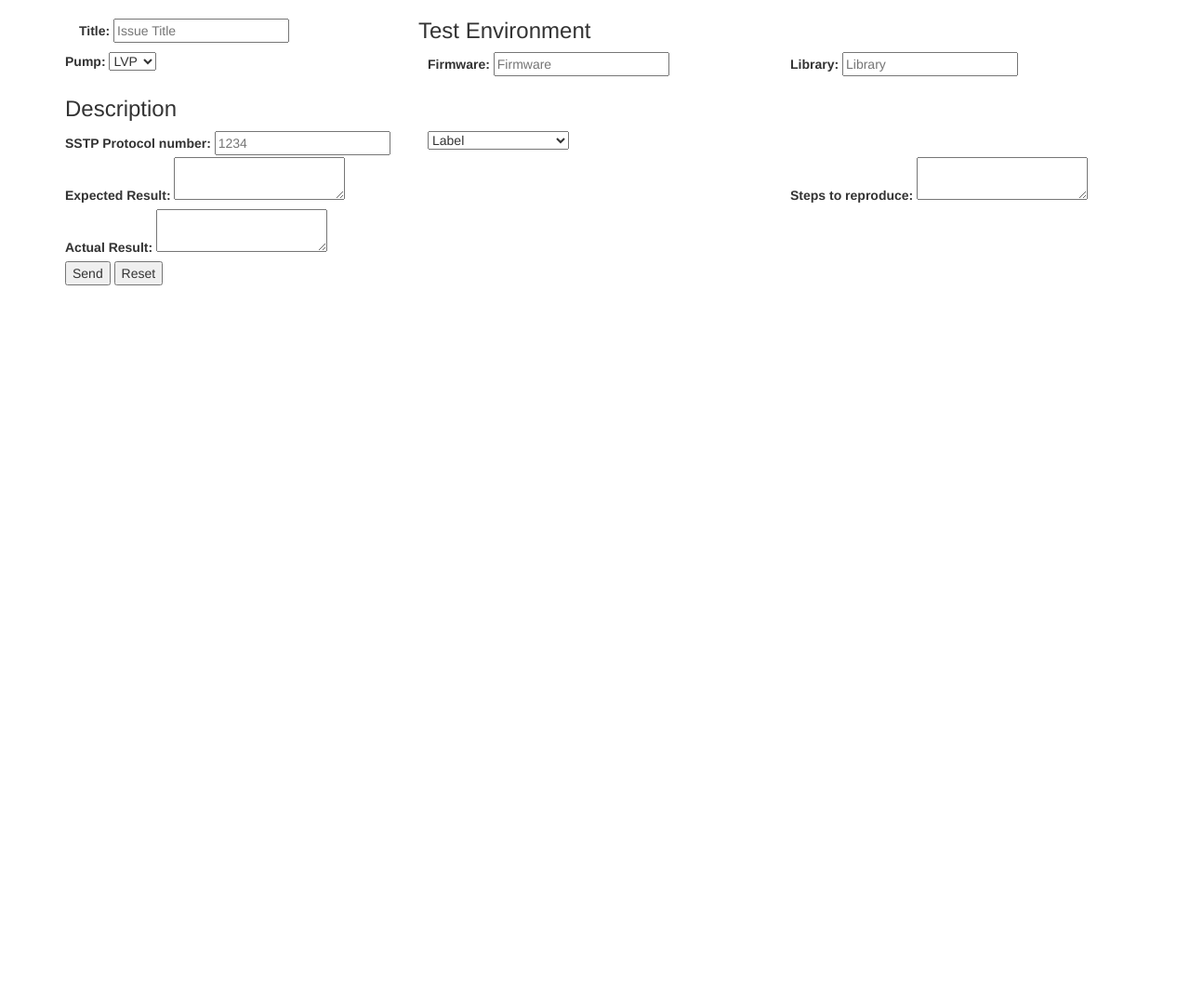
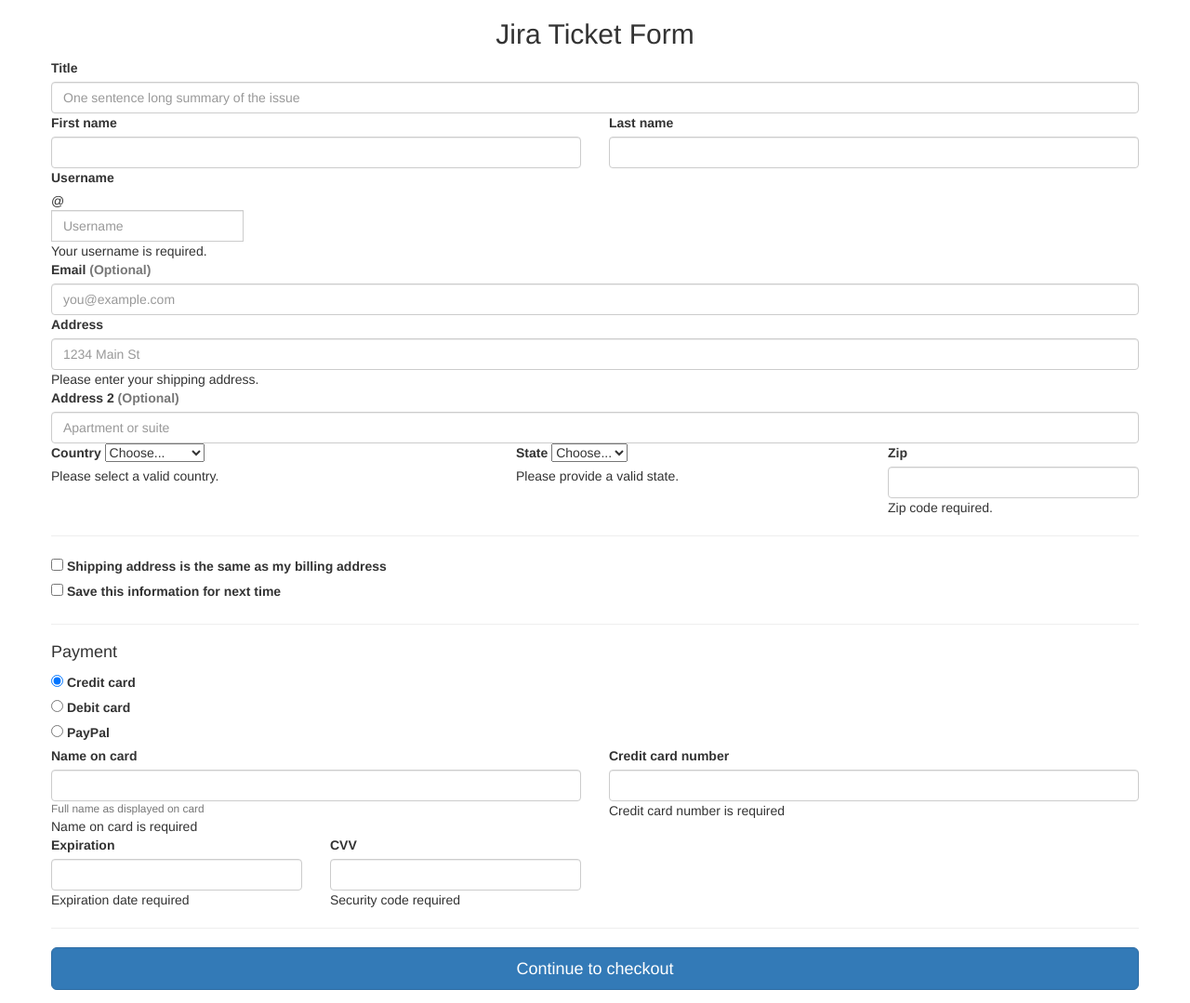
Before and after one commit to nguye205/Smiths-Jira-Ticket-Tool, a Flask app: page / in a window 1280 px wide. Shown: the whole page at 93% size. Before the commit the page ends 307 px from the top, so only its background shows below. Run offline with Flask 2, Linux system fonts and the light colour scheme; some libraries are stand-ins or nearby versions.

Commit message:
better bootstrap

```diff
--- a/static/css/style.css
+++ b/static/css/style.css
@@ -1,54 +1,5 @@
-body {
-  padding: 0;
-  margin: 0;
-  background: #379bde;
-  font-family: 'Open Sans', sans-serif !important;
+.form {
+  margin-left: auto;
+  margin-right: auto;
+  display: block;
 }
-
-.content {
-  padding: 50px 0;
-}
-
-.main {
-  width: 60%;
-  margin: auto;
-  background: #fff;
-  padding: 30px 30px;
-}
-
-.environment {}
-
-.description {}
-
-.primary-btn, .secondary-btn {
-  font-size: 14px;
-  padding: 8px 18px;
-}
-
-h1, h2, h3, h4, h5, h6 {
-  margin: 0;
-}
-
-h1 {
-  color: #fff;
-  font-size: 40px;
-  margin-top: 20px;
-  text-align: center;
-  letter-spacing: 1px;
-  font-family: 'Questrial', sans-serif;
-  text-transform: capitalize;
-}
-
-p {
-  margin: 0;
-}
-
-/*-- w3layouts --*/
-ul {
-  margin: 0;
-  padding: 0;
-}
-
-label {
-  margin: 0;
-}
--- a/templates/base.html
+++ b/templates/base.html
@@ -1,5 +1,16 @@
-{% extends "bootstrap/base.html" %}
+<html>
+<head>
+  <title>
+    Jira Ticket Tool
+  </title>
+  <meta name="viewport" content="width=device-width, initial-scale=1.0">
+  <!-- Bootstrap -->
+  <link href="//cdnjs.cloudflare.com/ajax/libs/twitter-bootstrap/3.3.7/css/bootstrap.min.css" rel="stylesheet">
+  <link href="/static/css/style.css" rel="stylesheet" type="text/css" media="all"/>
+</head>
+  <body data-gr-c-s-loaded="true">
 
-{% block title %}
-Jira Ticket Tool
-{% endblock %}
+    {% block content %}
+    {% endblock %}
+  </body>
+</html>
--- a/templates/index.html
+++ b/templates/index.html
@@ -1,70 +1,152 @@
 {% extends "base.html" %}
 {% block content %}
 <div class="container">
-	<div class="main">
-		<div class="col-sm-4 themed-grid-col">
-			<label>Title:</label>
-			<input type="text" placeholder="Issue Title" name="Summary">
+	<div class="py-5 text-center">
+		<h2>Jira Ticket Form</h2>
 	</div>
 
-		<div class="environment">
-			<h3>Test Environment</h3>
-			<div class="row mb-3">
-				<div class="col-sm-4 themed-grid-col">
-					<label>Pump: </label>
-					<select id="pumpType">
-						<option value="LVP">LVP</option>
-						<option value="SYR">SYR</option>
-						<option value="BOTH">Both</option>
-					</select>
+	<div class="row">
+		<div class="col-sm">
+			<form class="needs-validation" novalidate="">
+				<div class="mb-3">
+					<label for="issuetitle">Title</label>
+					<input type="text" class="form-control" id="issuetitle" placeholder="One sentence long summary of the issue">
 				</div>
-				<div class="col-sm-4 themed-grid-col">
-					<label>Firmware: </label>
-					<input type="text" placeholder="Firmware" name="firmware">
+				<div class="row">
+					<div class="col-md-6 mb-3">
+						<label for="firstName">First name</label>
+						<input type="text" class="form-control" id="firstName" placeholder="" value="" required="">
 					</div>
-				<div class="col-sm-4 themed-grid-col">
-					<label>Library: </label>
-					<input type="text" placeholder="Library" name="library">
+					<div class="col-md-6 mb-3">
+						<label for="lastName">Last name</label>
+						<input type="text" class="form-control" id="lastName" placeholder="" value="" required="">
+					</div>
+				</div>
+
+				<div class="mb-3">
+					<label for="username">Username</label>
+					<div class="input-group">
+						<div class="input-group-prepend">
+							<span class="input-group-text">@</span>
+						</div>
+						<input type="text" class="form-control" id="username" placeholder="Username" required="">
+						<div class="invalid-feedback" style="width: 100%;">
+							Your username is required.
 						</div>
 					</div>
 				</div>
 
-		<div class="description">
-			<h3>Description</h3>
-			<div class="row mb-3">
-				<div class="col-sm-4 themed-grid-col">
-					<label>SSTP Protocol number: </label>
-					<input type="text" placeholder="1234" name="SSTP">
+				<div class="mb-3">
+					<label for="email">Email <span class="text-muted">(Optional)</span></label>
+					<input type="email" class="form-control" id="email" placeholder="you@example.com">
 				</div>
-				<div class="col-sm-4 themed-grid-col">
-					<select name="label">
-						<option value="none" selected="" disabled="">Label</option>
-						<option value="">N/A</option>
-						<option value="FormalSVT9">Formal SVT Pass 9</option>
-						<option value="FormalSVT10">Formal SVT Pass 10</option>
-					</select>
+
+				<div class="mb-3">
+					<label for="address">Address</label>
+					<input type="text" class="form-control" id="address" placeholder="1234 Main St" required="">
+					<div class="invalid-feedback">
+						Please enter your shipping address.
 					</div>
 				</div>
-			<div class="row mb-3">
-				<div class="col-md-8 themed-grid-col">
-					<div class="pb-3">
-						<label>Expected Result: </label>
-						<textarea name="expected"></textarea>
+
+				<div class="mb-3">
+					<label for="address2">Address 2 <span class="text-muted">(Optional)</span></label>
+					<input type="text" class="form-control" id="address2" placeholder="Apartment or suite">
 				</div>
-					<div class="pb-3">
-						<label>Actual Result: </label>
-						<textarea name="actual"></textarea>
+
+				<div class="row">
+					<div class="col-md-5 mb-3">
+						<label for="country">Country</label>
+						<select class="custom-select d-block w-100" id="country" required="">
+							<option value="">Choose...</option>
+							<option>United States</option>
+						</select>
+						<div class="invalid-feedback">
+							Please select a valid country.
 						</div>
 					</div>
-				<div class="col-sm-4 themed-grid-col">
-					<label>Steps to reproduce: </label>
-					<textarea name="message"></textarea>
+					<div class="col-md-4 mb-3">
+						<label for="state">State</label>
+						<select class="custom-select d-block w-100" id="state" required="">
+							<option value="">Choose...</option>
+							<option>California</option>
+						</select>
+						<div class="invalid-feedback">
+							Please provide a valid state.
+						</div>
+					</div>
+					<div class="col-md-3 mb-3">
+						<label for="zip">Zip</label>
+						<input type="text" class="form-control" id="zip" placeholder="" required="">
+						<div class="invalid-feedback">
+							Zip code required.
 						</div>
 					</div>
 				</div>
+				<hr class="mb-4">
+				<div class="custom-control custom-checkbox">
+					<input type="checkbox" class="custom-control-input" id="same-address">
+					<label class="custom-control-label" for="same-address">Shipping address is the same as my billing address</label>
+				</div>
+				<div class="custom-control custom-checkbox">
+					<input type="checkbox" class="custom-control-input" id="save-info">
+					<label class="custom-control-label" for="save-info">Save this information for next time</label>
+				</div>
+				<hr class="mb-4">
 
-		<button type="submit" class="primary-btn">Send</button>
-		<button type="reset" class="secondary-btn">Reset</button>
+				<h4 class="mb-3">Payment</h4>
+
+				<div class="d-block my-3">
+					<div class="custom-control custom-radio">
+						<input id="credit" name="paymentMethod" type="radio" class="custom-control-input" checked="" required="">
+						<label class="custom-control-label" for="credit">Credit card</label>
+					</div>
+					<div class="custom-control custom-radio">
+						<input id="debit" name="paymentMethod" type="radio" class="custom-control-input" required="">
+						<label class="custom-control-label" for="debit">Debit card</label>
+					</div>
+					<div class="custom-control custom-radio">
+						<input id="paypal" name="paymentMethod" type="radio" class="custom-control-input" required="">
+						<label class="custom-control-label" for="paypal">PayPal</label>
+					</div>
+				</div>
+				<div class="row">
+					<div class="col-md-6 mb-3">
+						<label for="cc-name">Name on card</label>
+						<input type="text" class="form-control" id="cc-name" placeholder="" required="">
+						<small class="text-muted">Full name as displayed on card</small>
+						<div class="invalid-feedback">
+							Name on card is required
+						</div>
+					</div>
+					<div class="col-md-6 mb-3">
+						<label for="cc-number">Credit card number</label>
+						<input type="text" class="form-control" id="cc-number" placeholder="" required="">
+						<div class="invalid-feedback">
+							Credit card number is required
+						</div>
+					</div>
+				</div>
+				<div class="row">
+					<div class="col-md-3 mb-3">
+						<label for="cc-expiration">Expiration</label>
+						<input type="text" class="form-control" id="cc-expiration" placeholder="" required="">
+						<div class="invalid-feedback">
+							Expiration date required
+						</div>
+					</div>
+					<div class="col-md-3 mb-3">
+						<label for="cc-cvv">CVV</label>
+						<input type="text" class="form-control" id="cc-cvv" placeholder="" required="">
+						<div class="invalid-feedback">
+							Security code required
+						</div>
+					</div>
+				</div>
+				<hr class="mb-4">
+				<button class="btn btn-primary btn-lg btn-block" type="submit">Continue to checkout</button>
+			</form>
+		</div>
 	</div>
 </div>
 {% endblock %}
```
Lines whose indentation alone changed are shown as unchanged.
